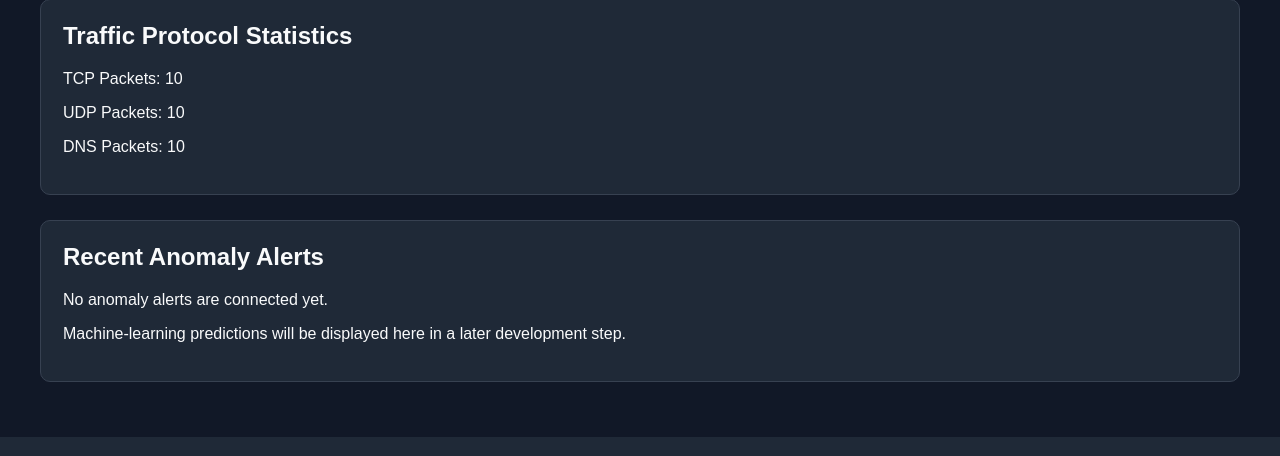
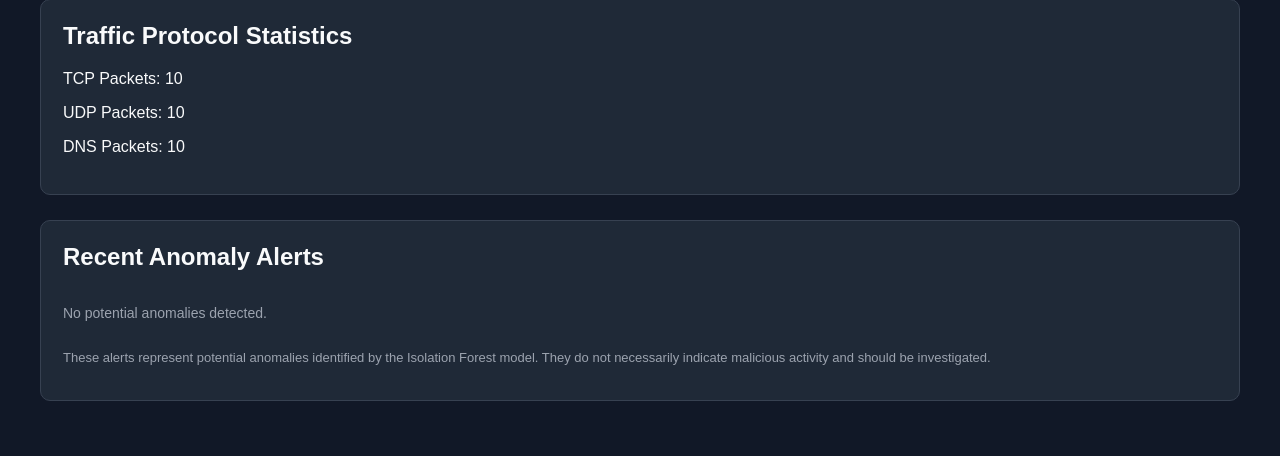
Before and after one commit to samiahmed90/Network-Anomaly-Detector, a Flask app: template templates/index.html in a window 1280 px wide. Shown: the part 1214-1670 px from the top of the page. Run offline with Flask 3, Linux system fonts and the light colour scheme; the template is opened without the code that fills it: most values are stand-ins (such as "Sample title", 1, 10 or a date in 2020).

Commit message:
Updated index.html

```diff
--- a/templates/index.html
+++ b/templates/index.html
@@ -1,4 +1,3 @@
-
 <!DOCTYPE html>
 <html lang="en">
 <head>
@@ -99,7 +98,50 @@
         .table-wrapper {
             overflow-x: auto;
         }
+
+        /* Arrange recent anomaly alerts vertically. */
+        .anomaly-list {
+            display: flex;
+            flex-direction: column;
+            gap: 12px;
+        }
+
+        /* Style each potential anomaly alert. */
+        .anomaly-alert {
+            background: #374151;
+            border-left: 4px solid #f59e0b;
+            padding: 15px;
+            border-radius: 6px;
+        }
+
+        /* Highlight the anomaly alert heading. */
+        .anomaly-alert h3 {
+            color: #fbbf24;
+            font-size: 16px;
+            margin: 0 0 10px;
+        }
+
+        /* Style the information inside each alert. */
+        .anomaly-alert p {
+            color: #d1d5db;
+            font-size: 14px;
+            margin: 6px 0;
+        }
+
+        /* Style the message displayed when there are no alerts. */
+        .no-anomalies {
+            color: #9ca3af;
+            font-size: 14px;
+        }
+
+        /* Explain that model alerts require investigation. */
+        .alert-note {
+            color: #9ca3af;
+            font-size: 13px;
+            margin-top: 15px;
+        }
     </style>
+
     <!-- Load Chart.js to create interactive traffic charts. -->
     <script src="https://cdn.jsdelivr.net/npm/chart.js"></script>
 
@@ -174,7 +216,6 @@
             <canvas id="trafficChart"></canvas>
         </div>
 
-
         <!-- Display additional traffic protocol statistics. -->
         <div class="panel">
             <h2>Traffic Protocol Statistics</h2>
@@ -184,24 +225,35 @@
             <p>DNS Packets: {{ "{:,}".format(stats.dns_packets) }}</p>
         </div>
 
-        <!-- Reserve this section for future machine-learning alerts. -->
+        <!-- Display potential anomalies identified by the ML model. -->
         <div class="panel">
             <h2>Recent Anomaly Alerts</h2>
-            <p>No anomaly alerts are connected yet.</p>
-            <p>
-                Machine-learning predictions will be displayed here
-                in a later development step.
+
+            <!-- JavaScript will populate this container with anomaly records. -->
+            <div id="anomaly-alerts" class="anomaly-list" aria-live="polite">
+                <p class="no-anomalies">Loading anomaly alerts...</p>
+            </div>
+
+            <!-- Explain the meaning of the model's alerts. -->
+            <p class="alert-note">
+                These alerts represent potential anomalies identified by
+                the Isolation Forest model. They do not necessarily indicate
+                malicious activity and should be investigated.
             </p>
         </div>
 
     </div>
 
-<!-- Configure and display the network traffic chart. -->
+
+    <!-- Configure and display the network traffic chart and anomaly alerts. -->
     <script>
 
     // Retrieve the initial chart data passed from Flask.
     const chartLabels = {{ chart_data.labels | tojson }};
     const packetCounts = {{ chart_data.packets | tojson }};
+
+    // Retrieve the initial anomaly records passed from Flask.
+    const initialAnomalies = {{ recent_anomalies | tojson }};
 
     // Find the canvas where the chart will appear.
     const chartCanvas = document.getElementById("trafficChart");
@@ -264,7 +316,82 @@ const trafficChart = new Chart(chartCanvas, {
     });
 
 
-// Fetch updated dashboard information from Flask.
+    // ========================================================
+    // Display recent anomaly alerts
+    // ========================================================
+
+    function renderAnomalyAlerts(anomalies) {
+
+        // Find the container where anomaly alerts will appear.
+        const alertContainer = document.getElementById("anomaly-alerts");
+
+        // Clear the previous alert information.
+        alertContainer.replaceChildren();
+
+        // Check whether the model has detected any anomalies.
+        if (!anomalies || anomalies.length === 0) {
+
+            // Create a message indicating that no anomalies were found.
+            const message = document.createElement("p");
+
+            message.className = "no-anomalies";
+            message.textContent = "No potential anomalies detected.";
+
+            // Display the message inside the alert container.
+            alertContainer.appendChild(message);
+
+            return;
+        }
+
+        // Create an alert card for each detected anomaly.
+        anomalies.forEach((anomaly, index) => {
+
+            // Create the alert card.
+            const alertCard = document.createElement("div");
+
+            alertCard.className = "anomaly-alert";
+
+            // Create the alert heading.
+            const heading = document.createElement("h3");
+
+            heading.textContent = "Potential Anomaly #" + (index + 1);
+
+            // Create the timestamp information.
+            const timestamp = document.createElement("p");
+
+            timestamp.textContent = "Timestamp: " + anomaly.minute;
+
+            // Create the device IP information.
+            const device = document.createElement("p");
+
+            device.textContent = "Device IP: " + anomaly.device_ip;
+
+            // Create the anomaly score information.
+            const score = document.createElement("p");
+
+            score.textContent =
+                "Anomaly Score: " + Number(anomaly.anomaly_score).toFixed(6);
+
+            // Add all alert information to the alert card.
+            alertCard.appendChild(heading);
+            alertCard.appendChild(timestamp);
+            alertCard.appendChild(device);
+            alertCard.appendChild(score);
+
+            // Display the alert card.
+            alertContainer.appendChild(alertCard);
+        });
+    }
+
+
+    // Display the initial anomaly records when the page loads.
+    renderAnomalyAlerts(initialAnomalies);
+
+
+    // ========================================================
+    // Update dashboard information from the Flask API
+    // ========================================================
+
     async function updateDashboard() {
 
         try {
@@ -280,17 +407,21 @@ async function updateDashboard() {
             const data = await response.json();
 
             // Update the summary cards.
-        document.querySelector(".stats-grid .card:nth-child(1) p").textContent =
-            data.stats.monitored_devices;
+            document.querySelector(
+                ".stats-grid .card:nth-child(1) p"
+            ).textContent = data.stats.monitored_devices;
 
-        document.querySelector(".stats-grid .card:nth-child(2) p").textContent =
-            data.stats.total_packets.toLocaleString();
+            document.querySelector(
+                ".stats-grid .card:nth-child(2) p"
+            ).textContent = data.stats.total_packets.toLocaleString();
 
-        document.querySelector(".stats-grid .card:nth-child(3) p").textContent =
-            data.stats.total_mb + " MB";
+            document.querySelector(
+                ".stats-grid .card:nth-child(3) p"
+            ).textContent = data.stats.total_mb + " MB";
 
-        document.querySelector(".stats-grid .card:nth-child(4) p").textContent =
-            data.stats.detected_anomalies;
+            document.querySelector(
+                ".stats-grid .card:nth-child(4) p"
+            ).textContent = data.stats.detected_anomalies;
 
             // Update the traffic chart with the latest database records.
             trafficChart.data.labels = data.chart_data.labels;
@@ -299,10 +430,14 @@ async function updateDashboard() {
             // Redraw the chart.
             trafficChart.update();
 
+            // Update the recent anomaly alerts.
+            renderAnomalyAlerts(data.recent_anomalies);
+
             // Display the successful update time in the browser console.
             console.log("Dashboard updated:", new Date().toLocaleTimeString());
 
         } catch (error) {
+
             // Display errors without stopping the dashboard.
             console.error("Dashboard update failed:", error);
         }
@@ -311,6 +446,7 @@ async function updateDashboard() {
 
     // Check for updated database information every 10 seconds.
     setInterval(updateDashboard, 10000);
+
     </script>
 
 </body>
```
Lines whose indentation alone changed are shown as unchanged.
